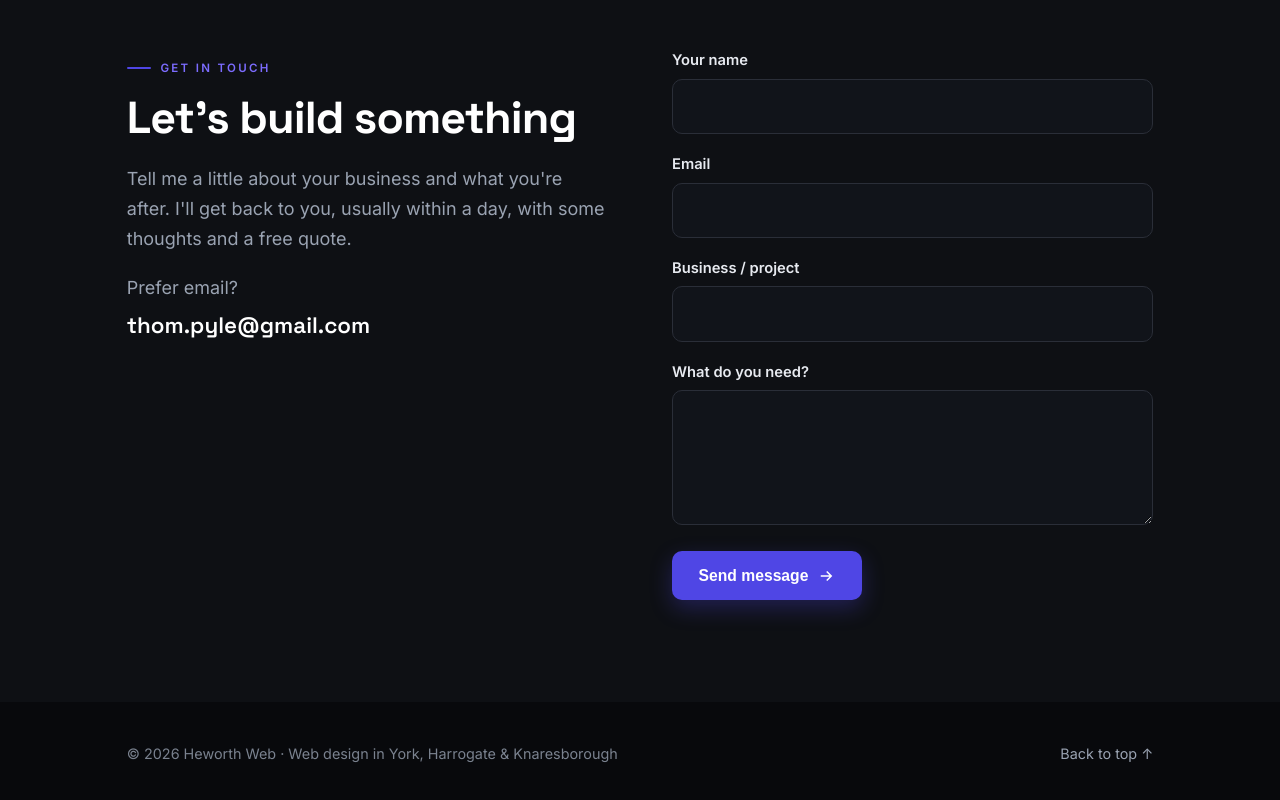
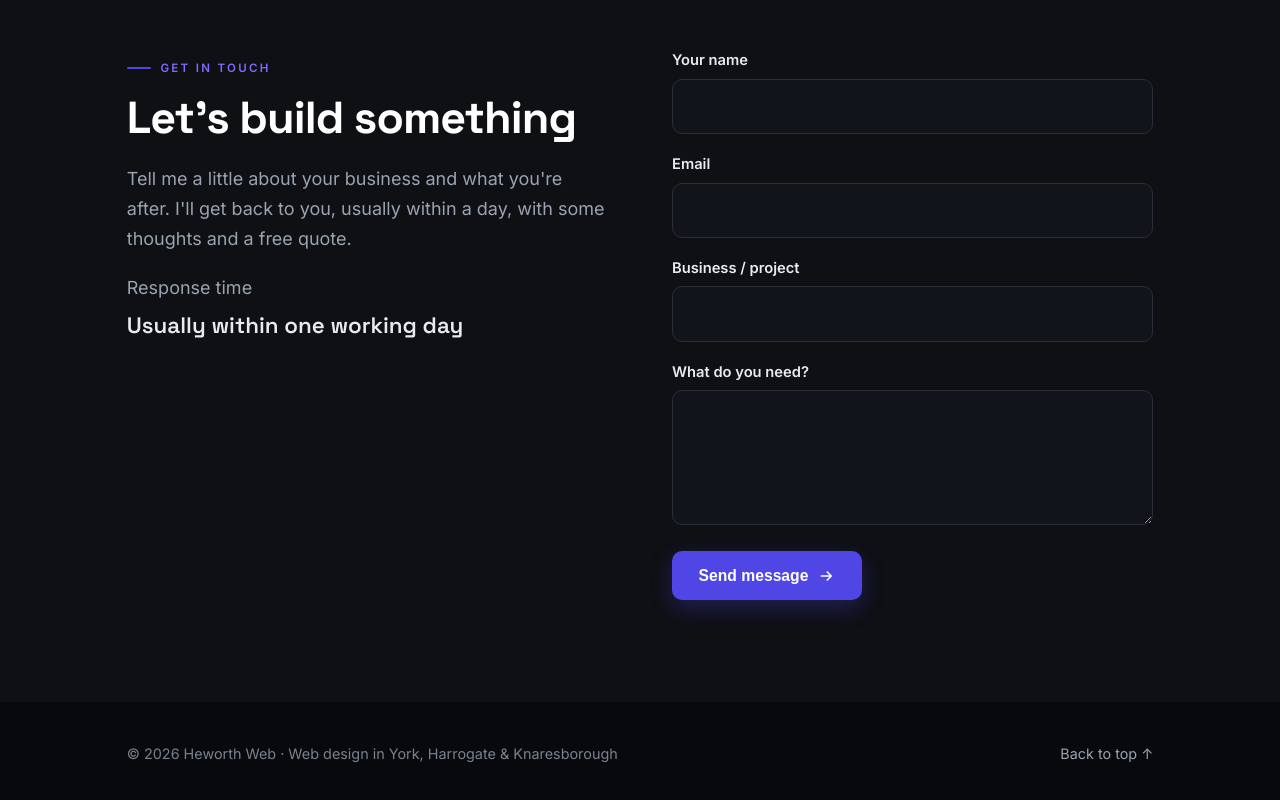
Before and after one commit to mactp/heworth-web, a plain HTML site: page index.html in a window 1280 px wide. Shown: the part 3964-4764 px from the top of the page. Drawn offline with Linux system fonts and the light colour scheme.

Commit message:
Fix hero copy, nav button contrast, About wording

```diff
--- a/index.html
+++ b/index.html
@@ -325,8 +325,8 @@ img{max-width:100%;display:block}
         <h2>Let's build something</h2>
         <p>Tell me a little about your business and what you're after. I'll get back to you, usually within a day, with some thoughts and a free quote.</p>
         <div class="contact-info">
-          <p style="margin-bottom:0;color:var(--muted-d)">Prefer email?</p>
-          <a class="big" href="mailto:thom.pyle@gmail.com">thom.pyle@gmail.com</a>
+          <p style="margin-bottom:0;color:var(--muted-d)">Response time</p>
+          <span class="big">Usually within one working day</span>
         </div>
       </div>
       <div class="reveal">
@@ -376,7 +376,7 @@ img{max-width:100%;display:block}
         if(r.ok){if(ok){ok.classList.add("show");ok.focus();}f.reset();}
         else{return r.json().then(function(d){throw new Error(d&&d.errors?d.errors.map(function(x){return x.message;}).join(", "):"error");});}
       })
-      .catch(function(){alert("Sorry, something went wrong sending your message. Please email me directly at thom.pyle@gmail.com.");})
+      .catch(function(){alert("Sorry, something went wrong sending your message. Please try again in a moment.");})
       .finally(function(){if(btn){btn.disabled=false;btn.style.opacity=1;}});
   });
 })();
```
